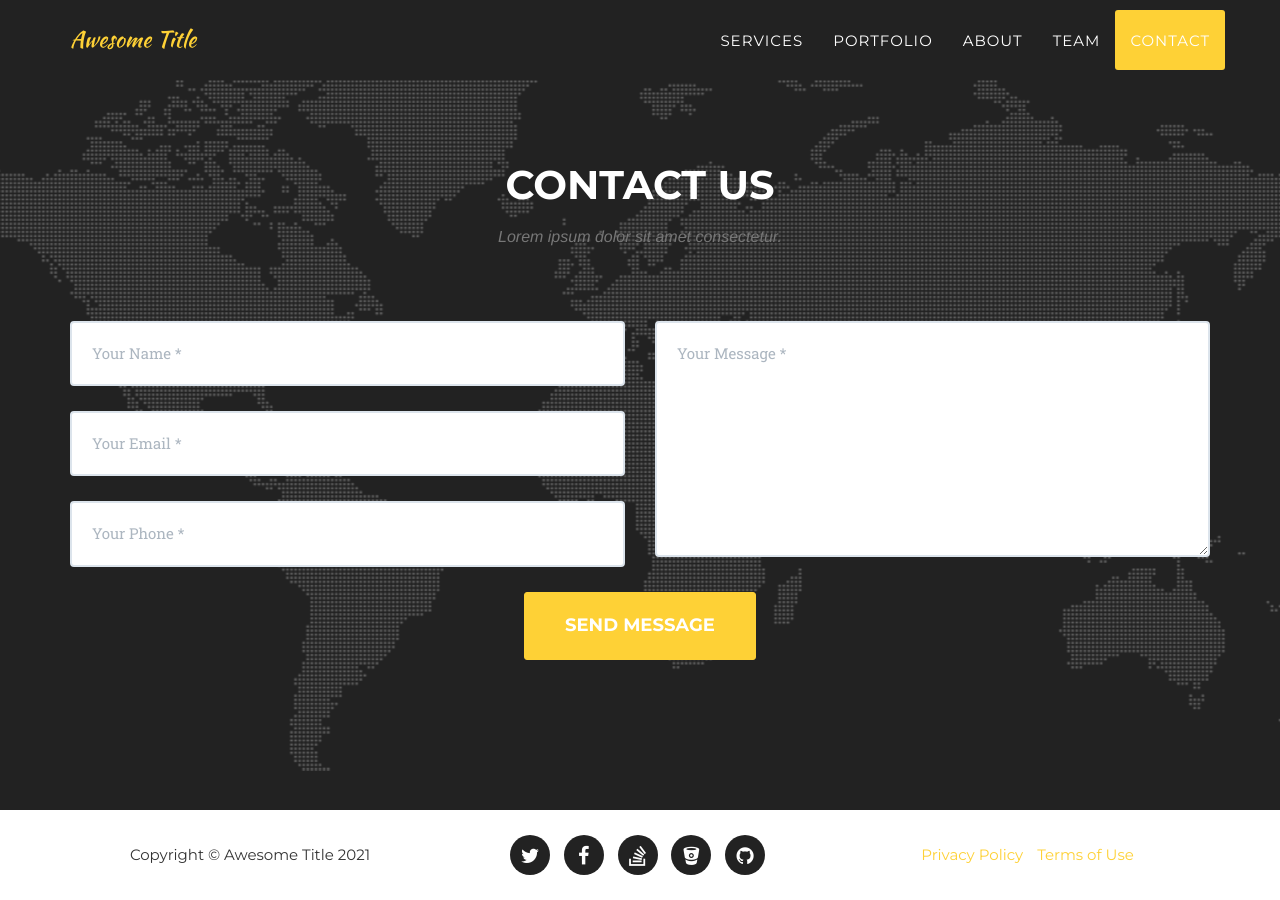
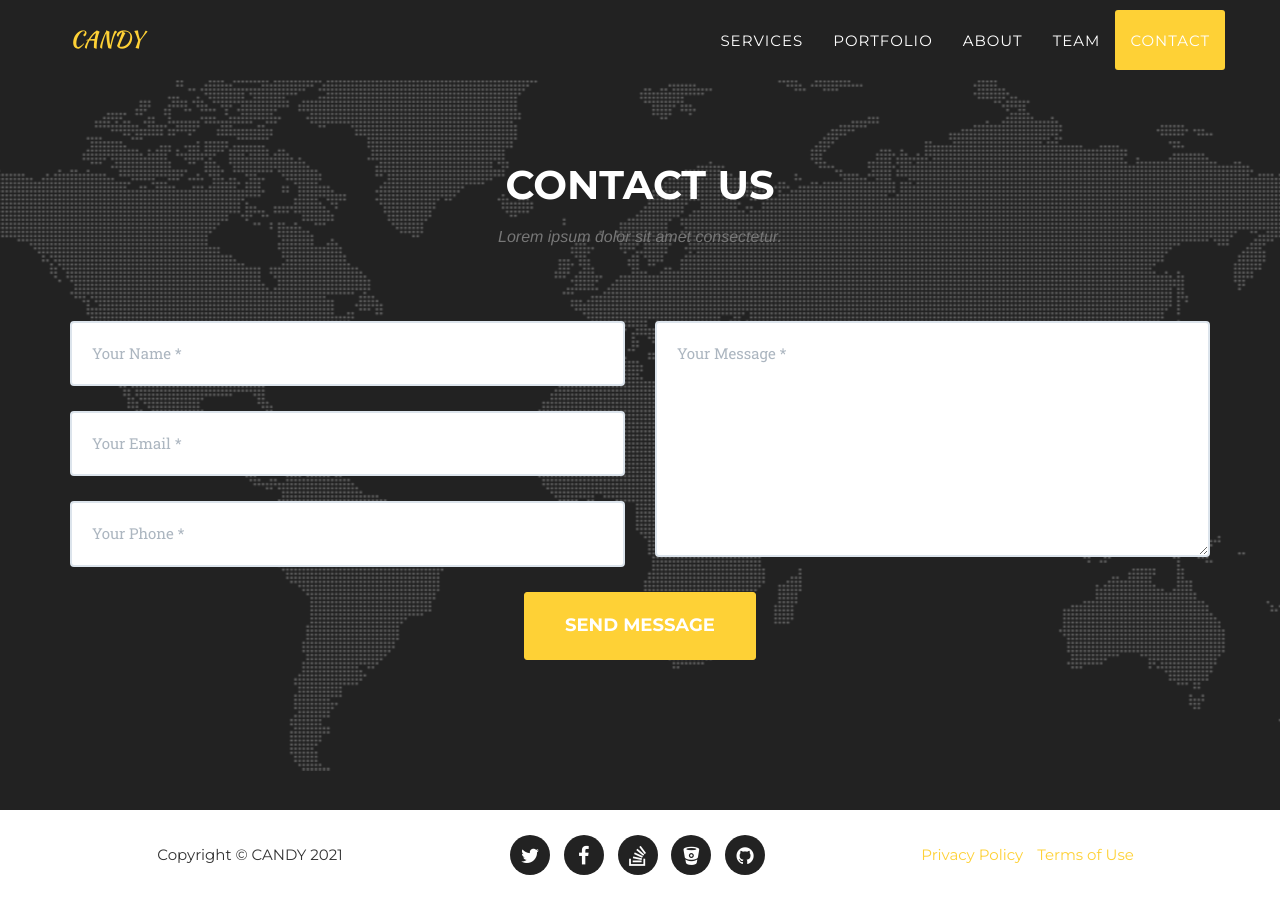
Before and after one commit to CANDY-NSF/candy.github.io, a Jekyll site: the page built from index.html, in a window 1280 px wide and 900 px high, scrolled down 5636 px. Built offline with Jekyll 4.4.1, drawn with Linux system fonts in a browser that asks for light colours; some web fonts are replaced; part of the change alters nothing that is shown.

Commit message:
Update _config.yml

```diff
--- a/_config.yml
+++ b/_config.yml
@@ -2,9 +2,9 @@ url: https://y7kim.github.io
 baseurl: /agency-jekyll-theme/
 
 # Site settings
-title: Awesome Title
+title: CANDY
 email: your-email@domain.com
-description: "Write an awesome description for your new site here. You can edit this line in _config.yml. It will appear in your document head meta (for Google search results) and in your feed.xml site description."
+description: "Cyberinfrastructure for Accelerating Innovation in Network Dynamics"
 
 
 # Team names, titles and social links
```
